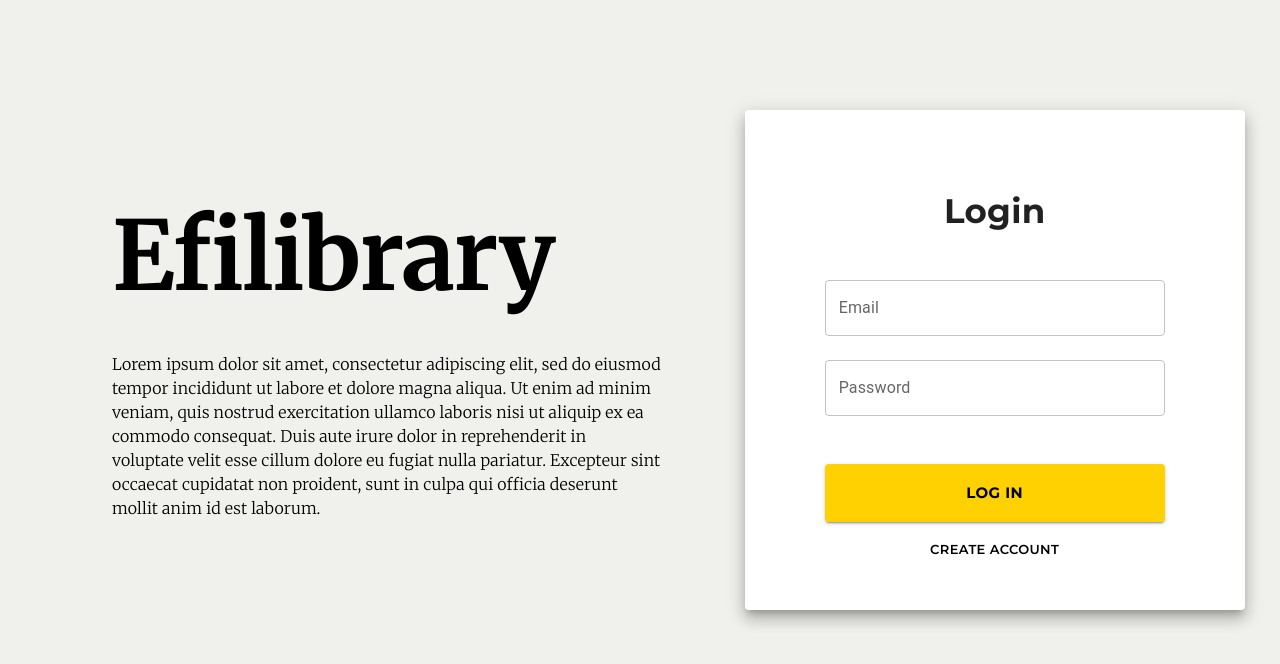
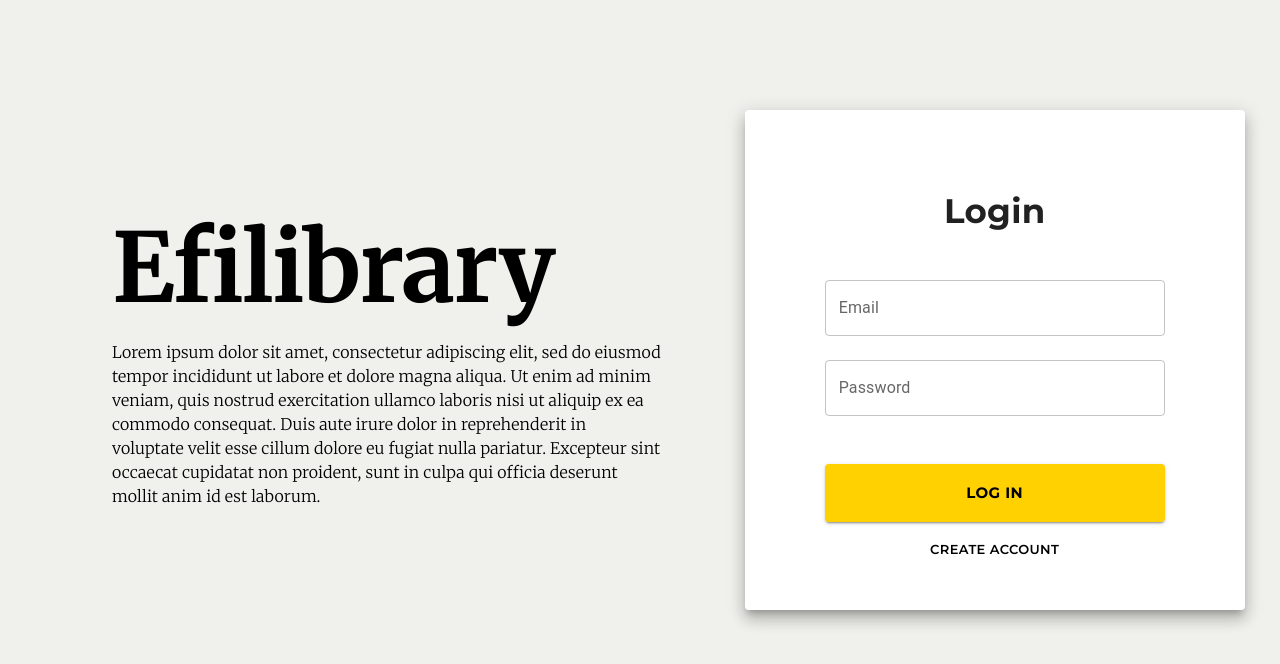
Before and after one commit to LibraryProjectGroup/library-project-frontend, a React (Create React App) app: page /login in a window 1280 px wide. Shown: the top 664 px of the page. Built offline with nearby package versions, Linux system fonts and the light colour scheme; no server answers.

Commit message:
main title fixed

```diff
--- a/src/sxStyles.ts
+++ b/src/sxStyles.ts
@@ -47,9 +47,13 @@ export const loginAuthBoxHeaderText: SxProps = {
 };
 
 export const loginHeaderTitleText: SxProps = {
+  display:'flex',
+  alignItems:'center',
+  justifyContent:{xs:'center', md:'flex-start'},
   fontFamily: "Merriweather",
   fontWeight: "bold",
-  paddingBottom: 5,
+  fontSize:{xs:'4rem', sm:'6rem'},
+  marginBottom:'1rem',
 };
 
 export const loginHeaderContentText: SxProps = {
```
